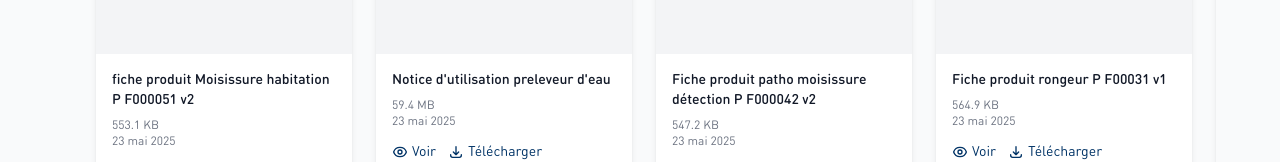
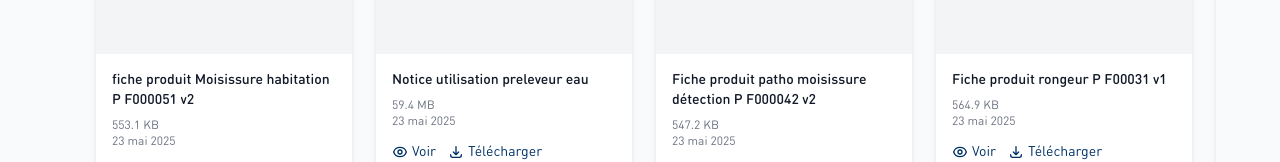
Before and after one commit to OROATIAGE/iage-france.site-public, a React (Vite) app: page /1/documents in a window 1280 px wide. Shown: the part 640-802 px from the top of the page. Built offline with nearby package versions, Linux system fonts and the light colour scheme.

Commit message:
fix: mise à jour de la liste des documents après renommage

```diff
--- a/src/content/documents.js
+++ b/src/content/documents.js
@@ -1,5 +1,5 @@
 // Ce fichier est généré automatiquement. Ne pas modifier directement.
-// Dernière génération : 2025-05-23T17:23:02.835Z
+// Dernière génération : 2025-05-23T17:38:05.814Z
 
 export const documents = [
   {
@@ -35,10 +35,10 @@ export const documents = [
     "lastModified": "2025-05-23T17:00:51.369Z"
   },
   {
-    "path": "/documents/Santé_publique_et_hygiene/Notice d'utilisation preleveur d'eau.pdf",
-    "filename": "Notice d'utilisation preleveur d'eau.pdf",
+    "path": "/documents/Santé_publique_et_hygiene/Notice utilisation preleveur eau.pdf",
+    "filename": "Notice utilisation preleveur eau.pdf",
     "domain": "Santé_publique_et_hygiene",
-    "title": "Notice d'utilisation preleveur d'eau",
+    "title": "Notice utilisation preleveur eau",
     "size": 62244631,
     "lastModified": "2025-05-23T17:00:51.369Z"
   },
```
